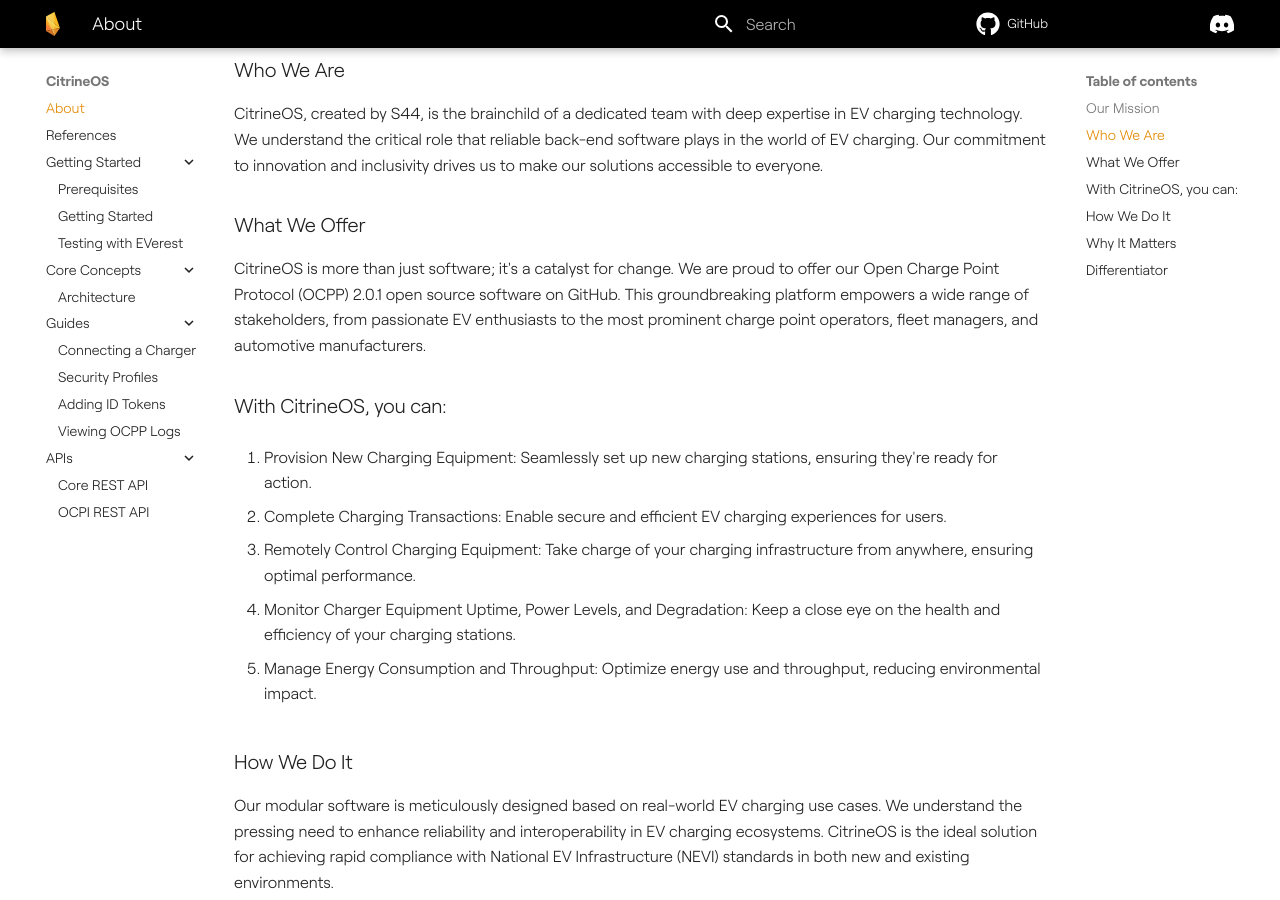
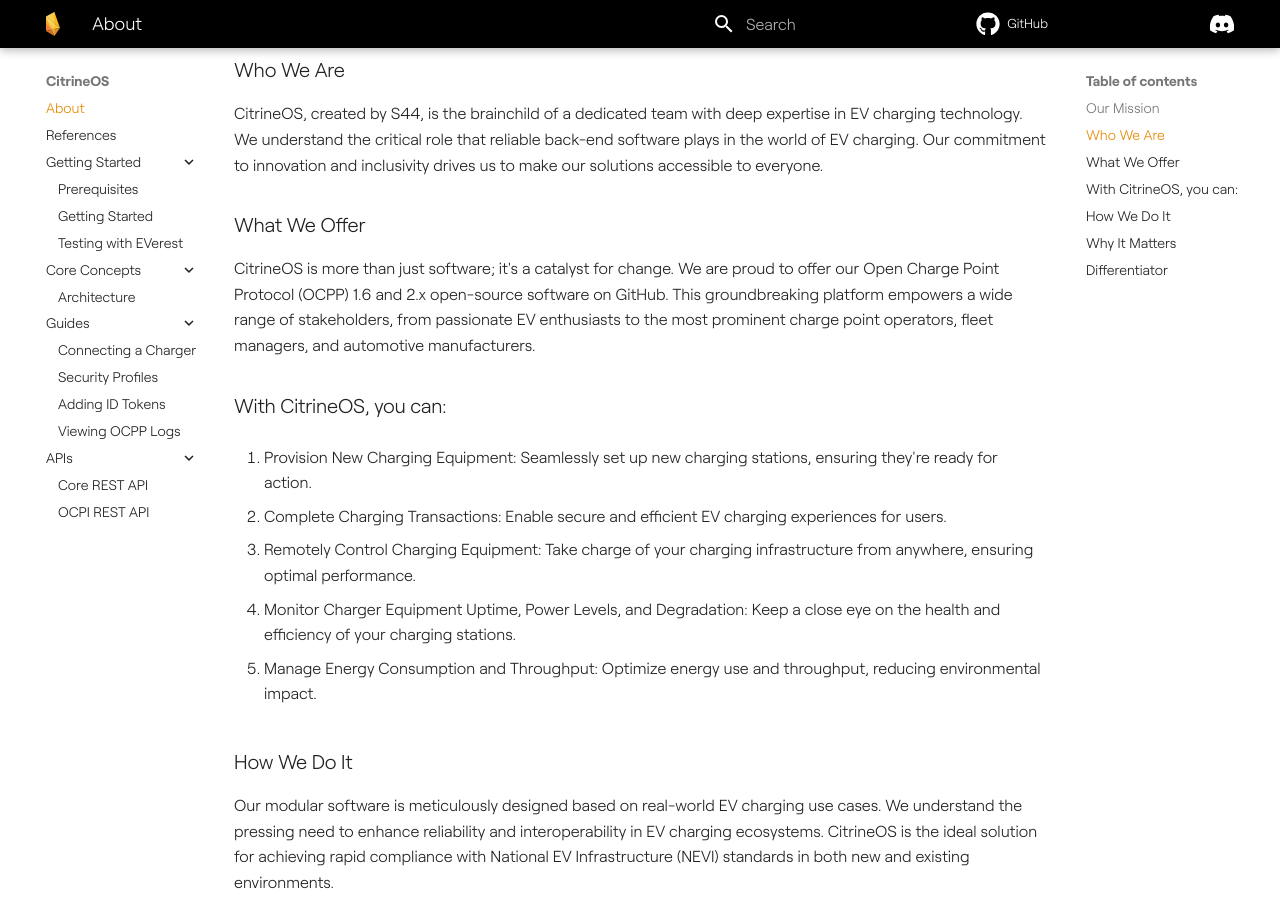
Before and after one commit to citrineos/citrineos.github.io, an MkDocs documentation site: the page built from docs/index.md, in a window 1280 px wide and 900 px high, scrolled down 569 px. Built offline with MkDocs 1.6.1 and Material for MkDocs 9.7.7, drawn with Linux system fonts in a browser that asks for light colours; plug-ins that fetch from the network failed and are left out; comment, search, counter and statistics services are not loaded; the version menu is left out.

Commit message:
feature: mentioning 1.6 in about page

```diff
--- a/docs/index.md
+++ b/docs/index.md
@@ -16,7 +16,7 @@
 
 ## What We Offer
 
-CitrineOS is more than just software; it's a catalyst for change. We are proud to offer our Open Charge Point Protocol (OCPP) 2.0.1 open source software on GitHub. This groundbreaking platform empowers a wide range of stakeholders, from passionate EV enthusiasts to the most prominent charge point operators, fleet managers, and automotive manufacturers.
+CitrineOS is more than just software; it's a catalyst for change. We are proud to offer our Open Charge Point Protocol (OCPP) 1.6 and 2.x open-source software on GitHub. This groundbreaking platform empowers a wide range of stakeholders, from passionate EV enthusiasts to the most prominent charge point operators, fleet managers, and automotive manufacturers.
 
 ## With CitrineOS, you can:
 
```
